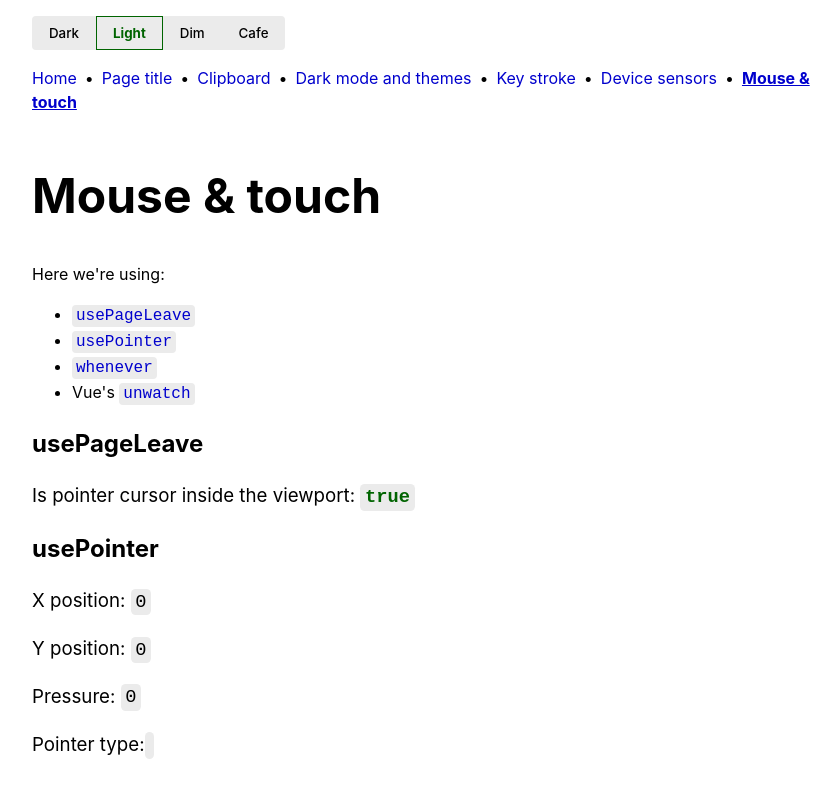
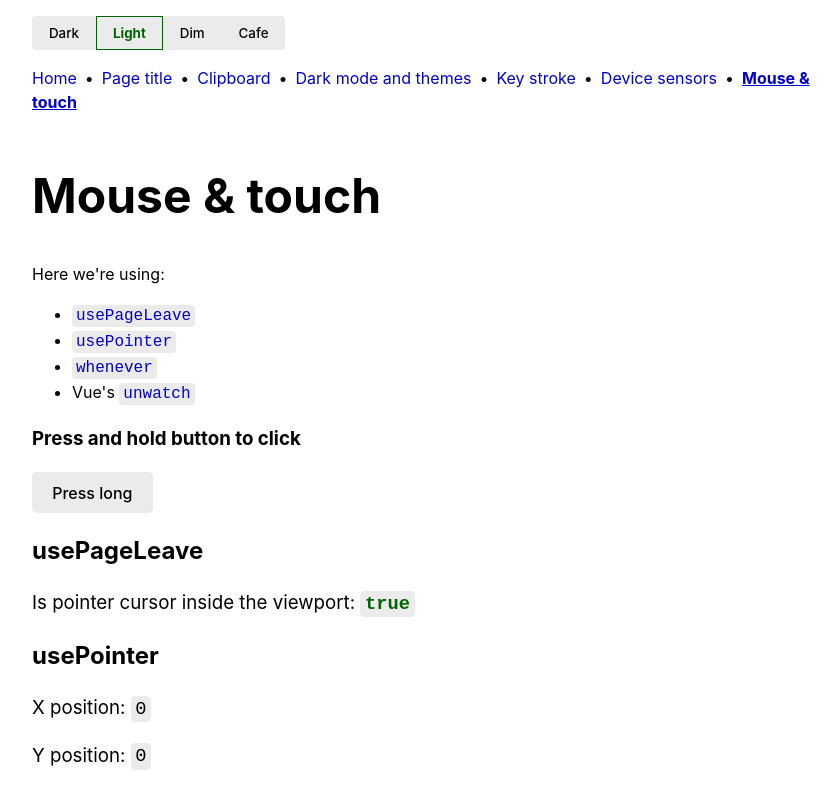
Before and after one commit to YonatanKof/vue-use, a Vue app: page /use-mouse-and-touch in a window 1280 px wide. Shown: the top 785 px of the page, without its empty margins (208-1048 px from the left). Built offline with nearby package versions, Linux system fonts and the light colour scheme.

Commit message:
Add onLongPress

```diff
--- /dev/null
+++ b/src/components/onLongPress.vue
@@ -0,0 +1,17 @@
+<script setup>
+import { ref } from 'vue';
+import { onLongPress } from '@vueuse/core';
+const longBtn = ref(null);
+onLongPress(
+	longBtn,
+	() => {
+		alert('Sooooo long');
+	},
+	{ delay: 700 }
+);
+</script>
+
+<template>
+    <h3>Press and hold button to click</h3>
+	<button ref="longBtn">Press long</button>
+</template>
--- a/src/views/use-mouse-and-touch.vue
+++ b/src/views/use-mouse-and-touch.vue
@@ -1,6 +1,7 @@
 <script setup>
 import useMouseAndTouchDraw from "../components/useMouseAndTouchDraw.vue";
 import useMouseAndTouch from "../components/useMouseAndTouch.vue";
+import onLongPress from "../components/onLongPress.vue";
 </script>
 <template>
     <h1>Mouse & touch</h1>
@@ -11,6 +12,7 @@ import useMouseAndTouch from "../components/useMouseAndTouch.vue";
         <li><code><a href="https://vueuse.org/shared/whenever/#whenever" target="_blank">whenever</a></code></li>
         <li>Vue's <code><a href="https://vuejs.org/guide/essentials/watchers.html#watchers" target="_blank">unwatch</a></code></li>
     </ul>
+	<onLongPress />
 	<useMouseAndTouch />
     <h2>useMouseAndTouchDraw</h2>
 	<useMouseAndTouchDraw />
```
